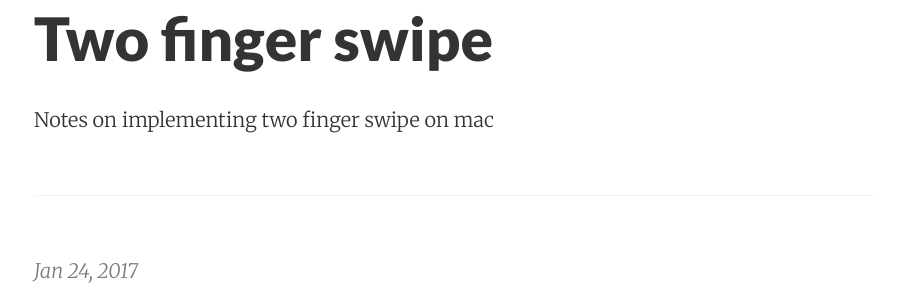
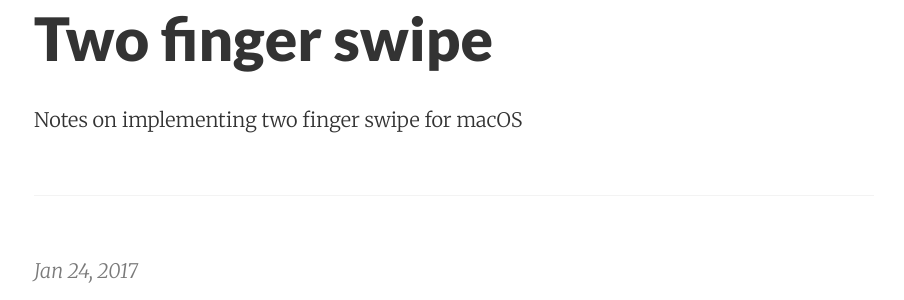
Before and after one commit to stylekit/stylekit.github.io, a Jekyll site: the page built from index.html, in a window 1280 px wide and 900 px high. Shown: the part 187-487 px from the top of the window, without its empty margins (186-1090 px from the left). Built offline with Jekyll 4.4.1, drawn with Linux system fonts in a browser that asks for light colours; nearby versions of some CDN libraries; the list of posts is cut into pages by our own code.

Commit message:
Files modified: 1


Modified 1 file:
_posts/2017-01-26-two-finger-swipe.md

```diff
--- a/_posts/2017-01-26-two-finger-swipe.md
+++ b/_posts/2017-01-26-two-finger-swipe.md
@@ -1,4 +1,4 @@
-Notes on implementing two finger swipe on mac<!--more-->
+Notes on implementing two finger swipe for macOS<!--more-->
 
 <img width="192" alt="img" src="https://raw.githubusercontent.com/stylekit/img/master/multitouch.mov.gif">
 
```
